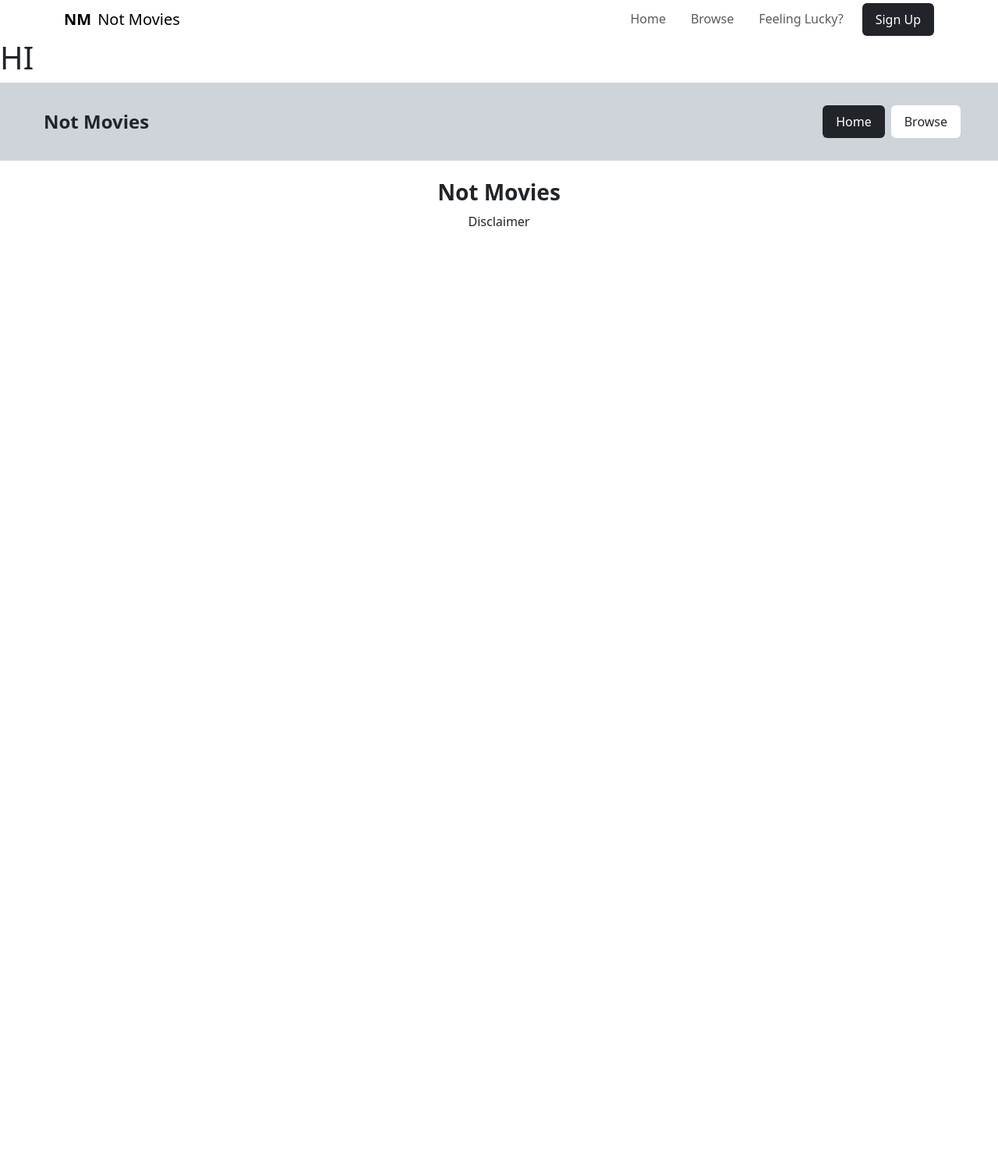
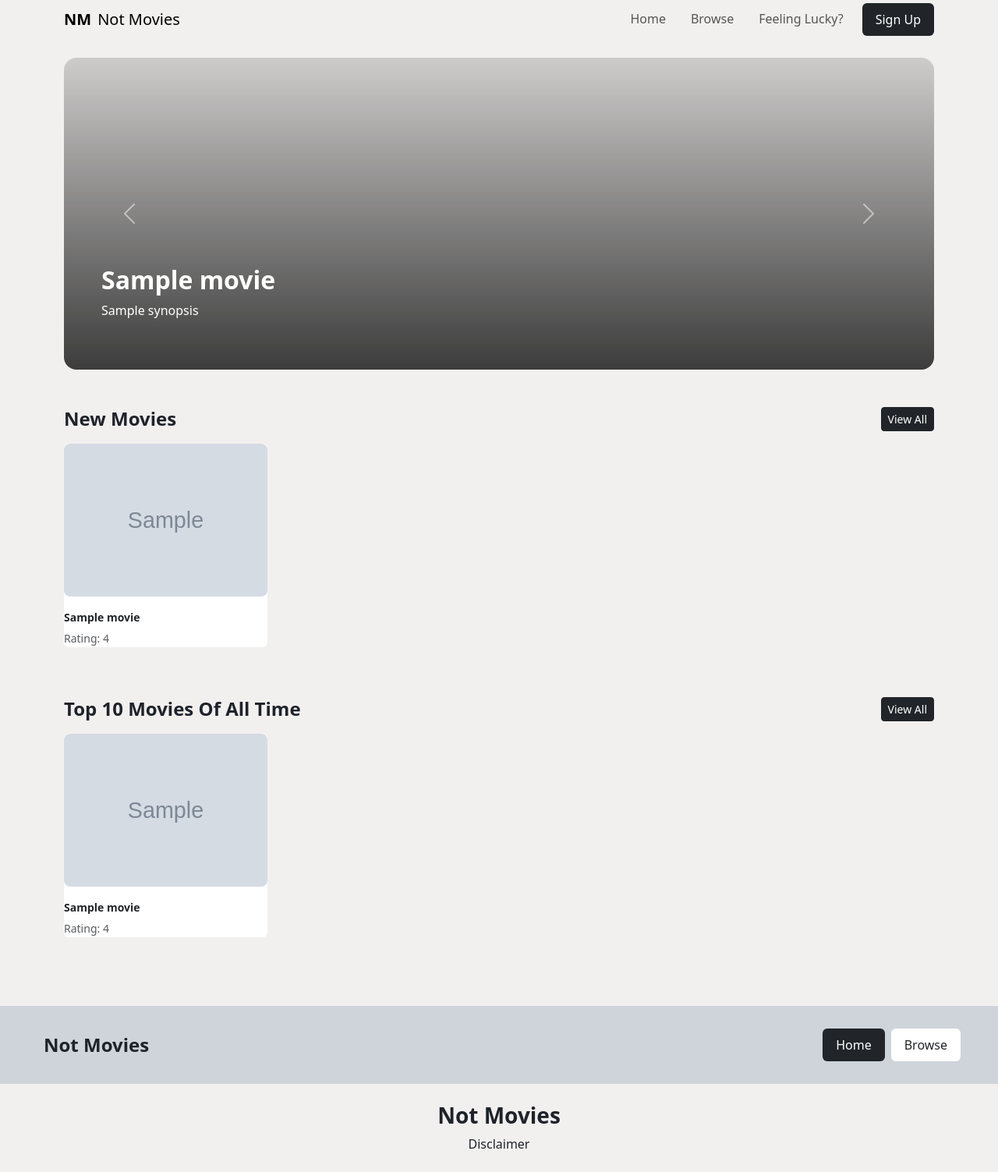
Before and after one commit to DancingAlone-us/NotMovies, a Flask app: template templates/index.html in a window 1280 px wide. Shown: the whole page at 78% size. Before the commit the page ends 290 px from the top, so only its background shows below. Run offline with Flask 3, Linux system fonts and the light colour scheme; the template is opened without the code that fills it: most values are stand-ins (such as "Sample title", 1, 10 or a date in 2020); grey boxes marked "Sample" are stand-in pictures; some libraries are stand-ins or nearby versions.

Commit message:
Finished the home page

```diff
--- a/app.py
+++ b/app.py
@@ -1,13 +1,19 @@
 import os
 from flask import Flask, render_template
 from dotenv import load_dotenv
-from services.tmdb import get_movie_detail
+from services.tmdb import get_movie_detail, get_now_playing
 import psycopg2
+import requests
 
 load_dotenv()
 
 app = Flask(__name__, template_folder = 'templates', static_folder='static', static_url_path='/static')
 app.secret_key = os.getenv('Flask_Secret_Key')
+
+def get_db_connection():
+    return psycopg2.connect(os.getenv("DATABASE_URL"))
+
+conn = get_db_connection()
 
 @app.route('/')
 def landing():
@@ -15,7 +21,16 @@ def landing():
 
 @app.route('/home')
 def index():
-    return render_template('index.html')
+    new_movies = get_now_playing(limit = 8)
+    print('new movies count:', len(new_movies))
+
+    top_movie_raw = get_top_rated_movies(limit=20)
+    print('top movies count raw', len(top_movie_raw))
+    top_movies = use_tmdb(top_movie_raw)[:8]
+    print('count', len(top_movies))
+
+    featured_movie = top_movies[:5]
+    return render_template('index.html', featured_movie = featured_movie, new_movies = new_movies, top_movies = top_movies)
 
 @app.route('/browse')
 def browse():
@@ -26,15 +41,13 @@ def browse():
 def signup():
     return render_template('signup.html')
 
-def get_db_connection():
-    return psycopg2.connect(os.getenv("DATABASE_URL"))
-
 def get_tmdb_id(movie_id):
-    conn = get_db_connection()
     cur = conn.cursor()
     cur.execute("SELECT tmdb_id from links where movie_id = %s", (movie_id,))
     row = cur.fetchone()
     return row[0] if row else None
+
+
 
 @app.route('/movie/<int:movie_id>')
 def movie_detail(movie_id):
@@ -44,6 +57,56 @@ def movie_detail(movie_id):
     details = get_movie_detail(tmdb_id)
     return render_template('movie_detail.html', movie = details)
 
+@app.route('/movie/tmdb/<int:tmdb_id>')
+def movie_detail_tmdb(tmdb_id):
+    try:
+        details = get_movie_detail(tmdb_id)
+    except requests.exceptions.HTTPError:
+        return "Movie Not Found",404
+    details['movie_id'] = None
+    return render_template('movie_detail.html', movie = details)
+
+def get_new_movies(limit = 8):
+    cur = conn.cursor()
+    cur.execute("""
+    SELECT movie_id, title
+    FROM movies
+    WHERE title ~ '\\(\\d{4}\\)$'
+    ORDER BY substring(title from '\\((\\d{4})\\)$')::int DESC
+    LIMIT %s
+    """, (limit,))
+    return cur.fetchall()
+
+def get_top_rated_movies(limit=10):
+    cur = conn.cursor()
+    cur.execute("""
+        SELECT m.movie_id, m.title, AVG(r.rating) as avg_rating
+        FROM movies m
+        JOIN ratings r ON m.movie_id = r.movie_id
+        GROUP BY m.movie_id, m.title
+        HAVING COUNT(r.rating) >= 200
+        ORDER BY avg_rating DESC
+        LIMIT %s
+    """, (limit,))
+    return cur.fetchall()
+
+
+
+def use_tmdb(rows):
+    use = []
+    for row in rows:
+        movie_id = row[0]
+        tmdb_id = get_tmdb_id(movie_id)
+        if not tmdb_id:
+            continue
+        try:
+            details = get_movie_detail(tmdb_id)
+        except requests.exceptions.HTTPError:
+            continue
+        details['movie_id'] = movie_id
+        use.append(details)
+    return use
+
 
 
 if __name__ == "__main__":
--- a/services/tmdb.py
+++ b/services/tmdb.py
@@ -20,10 +20,24 @@ def get_movie_detail(tmdb_id):
     )
 
     return {
+        'tmdb_id' : tmdb_id,
         "title": data.get("title"),
         "synopsis": data.get("overview"),
         "poster_url": f"{IMG_BASE}{data['poster_path']}" if data.get("poster_path") else None,
         "backdrop_url": f"{IMG_BASE}{data['backdrop_path']}" if data.get("backdrop_path") else None,
         "cast": data.get("credits", {}).get("cast", [])[:10],
-        "trailer_key": trailer["key"] if trailer else None
+        "trailer_key": trailer["key"] if trailer else None,
+        'rating' : data.get('vote_average')
     }
+
+def get_now_playing(limit = 8):
+    resp = requests.get(f"{BASE_URL}/movie/now_playing", params={"api_key": TMDB_API_KEY, 'region': "US"})
+    resp.raise_for_status()
+    results = resp.json().get('results', [])[:limit]
+    return [{
+        "tmdb_id": m["id"],
+        "title": m["title"],
+        "poster_url": f"{IMG_BASE}{m['poster_path']}" if m.get("poster_path") else None,
+        "rating": m.get("vote_average"),
+        "movie_id": None
+    } for m in results]
--- a/static/css/app.css
+++ b/static/css/app.css
@@ -1,5 +1,8 @@
 
-
+body{
+    background-color: #F2F0EF;
+    color: #1E222A;
+}
 
 .banner{
     padding: 2.5rem;
@@ -78,10 +81,18 @@
 }
 .accordion-button:not(.collapsed) {
     background-color: black;
-    color: white;
+    color: #F2F0EF;
     box-shadow: none;
 }
 
 .accordion-button:not(.collapsed)::after {
     filter: brightness(0) invert(1); /* makes default dark arrow white */
 }
+
+.accordion-body{
+    background-color: #F2F0EF;
+}
+
+.accordion-header{
+    background-color:#F2F0EF ;
+}
--- a/templates/index.html
+++ b/templates/index.html
@@ -1,10 +1,90 @@
 {% extends "base.html" %}
+
 {% block head %}
-<title>Not Movies - Track Movies You've Watched.</title>
-<meta name="keywords" content="movies, trailer, synopsis, track">
-<meta name="description" content="My movie website helps users track the movies they've watched">
+  <title>Not Movies — Home</title>
 {% endblock %}
 
 {% block main %}
-<h1>HI</h1>
+<div class="container py-4">
+
+  <!-- Hero carousel -->
+  <div id="heroCarousel" class="carousel slide mb-5" data-bs-ride="carousel">
+    <div class="carousel-inner">
+      {% for movie in featured_movies %}
+      <div class="carousel-item {% if loop.first %}active{% endif %}">
+        <div class="rounded-4 p-5 position-relative text-white d-flex align-items-end"
+             style="background-image: url('{{ movie.backdrop_url }}'); background-size: cover; background-position: center; min-height: 400px;">
+          <div class="position-absolute top-0 start-0 w-100 h-100 rounded-4"
+               style="background: linear-gradient(to top, rgba(0,0,0,0.75), rgba(0,0,0,0.15));"></div>
+          <a href="{{ url_for('movie_detail', movie_id=movie.movie_id) }}" class="position-relative text-white text-decoration-none">
+            <h2 class="fw-bold">{{ movie.title }}</h2>
+            <p class="w-75">{{ movie.synopsis }}</p>
+          </a>
+        </div>
+      </div>
+      {% endfor %}
+    </div>
+    <button class="carousel-control-prev" type="button" data-bs-target="#heroCarousel" data-bs-slide="prev">
+      <span class="carousel-control-prev-icon"></span>
+    </button>
+    <button class="carousel-control-next" type="button" data-bs-target="#heroCarousel" data-bs-slide="next">
+      <span class="carousel-control-next-icon"></span>
+    </button>
+  </div>
+
+  <!-- New Movies -->
+  <div class="d-flex justify-content-between align-items-center mb-3">
+    <h4 class="fw-bold mb-0">New Movies</h4>
+    <a href="{{ url_for('browse') }}" class="btn btn-sm btn-dark">View All</a>
+  </div>
+  <div class="row mb-5">
+    {% for movie in new_movies %}
+    <div class="col-6 col-md-3 mb-3">
+      <a href="{{ url_for('movie_detail_tmdb', tmdb_id=movie.tmdb_id) }}" class="text-decoration-none text-dark">
+        <div class="card border-0">
+          {% if movie.poster_url %}
+            <img src="{{ movie.poster_url }}" class="card-img-top rounded-3" alt="{{ movie.title }}">
+          {% else %}
+            <div class="bg-secondary-subtle rounded-3" style="aspect-ratio: 2/3;"></div>
+          {% endif %}
+          <div class="card-body px-0 pb-0">
+            <p class="mb-1 fw-semibold small">{{ movie.title }}</p>
+            <small class="text-muted">Rating: {{ movie.rating }}</small>
+          </div>
+        </div>
+      </a>
+    </div>
+    {% else %}
+    <p class="text-muted">No new movies available right now.</p>
+    {% endfor %}
+  </div>
+
+  <!-- Top 10 -->
+  <div class="d-flex justify-content-between align-items-center mb-3">
+    <h4 class="fw-bold mb-0">Top 10 Movies Of All Time</h4>
+    <a href="{{ url_for('browse') }}" class="btn btn-sm btn-dark">View All</a>
+  </div>
+  <div class="row mb-5">
+    {% for movie in top_movies %}
+    <div class="col-6 col-md-3 mb-3">
+      <a href="{{ url_for('movie_detail', movie_id=movie.movie_id) }}" class="text-decoration-none text-dark">
+        <div class="card border-0">
+          {% if movie.poster_url %}
+            <img src="{{ movie.poster_url }}" class="card-img-top rounded-3" alt="{{ movie.title }}">
+          {% else %}
+            <div class="bg-secondary-subtle rounded-3" style="aspect-ratio: 2/3;"></div>
+          {% endif %}
+          <div class="card-body px-0 pb-0">
+            <p class="mb-1 fw-semibold small">{{ movie.title }}</p>
+            <small class="text-muted">Rating: {{ movie.rating }}</small>
+          </div>
+        </div>
+      </a>
+    </div>
+    {% else %}
+    <p class="text-muted">No top-rated movies available right now.</p>
+    {% endfor %}
+  </div>
+
+</div>
 {% endblock %}
```
Also changed, not shown: templates/landing.html (+4 -4 lines).
